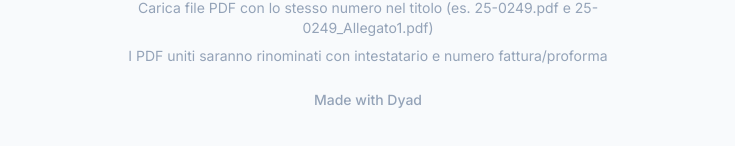
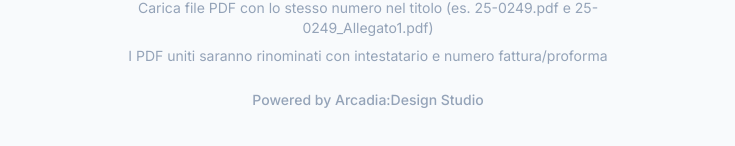
Before and after one commit to gianmariomasala/PDF-Merger, a React (Vite) app: page / in a window 1280 px wide. Shown: the part 600-746 px from the top of the page, without its empty margins (272-1007 px from the left). Built offline with nearby package versions, Linux system fonts and the light colour scheme.

Commit message:
chore: replace Dyad footer with Arcadia branding link

```diff
--- a/src/App.tsx
+++ b/src/App.tsx
@@ -173,8 +173,7 @@ const App: React.FC = () => {
                               />
                               <Upload
                                     size={48}
-                                    className={`mb-4 transition-colors ${isDragging ? "text-blue-500" : "text-slate-400"
-                                          }`}
+                                    className={`mb-4 transition-colors ${isDragging ? "text-blue-500" : "text-slate-400"}`}
                                     strokeWidth={1.5}
                               />
                               <p className="text-slate-800 font-semibold text-lg mb-1">Trascina i file PDF qui</p>
@@ -263,7 +262,18 @@ const App: React.FC = () => {
                   <div className="mt-12 text-center text-slate-400 text-sm max-w-lg space-y-2">
                         <p>Carica file PDF con lo stesso numero nel titolo (es. 25-0249.pdf e 25-0249_Allegato1.pdf)</p>
                         <p>I PDF uniti saranno rinominati con intestatario e numero fattura/proforma</p>
-                        <p className="pt-4 font-medium">Made with Dyad</p>
+
+                        <p className="pt-4 font-medium">
+                              Powered by{" "}
+                              <a
+                                    href="https://www.arcadiadesignstudio.net/apps/"
+                                    target="_blank"
+                                    rel="noopener noreferrer"
+                                    className="hover:underline"
+                              >
+                                    Arcadia:Design Studio
+                              </a>
+                        </p>
                   </div>
 
                   <AnimatePresence>
```
